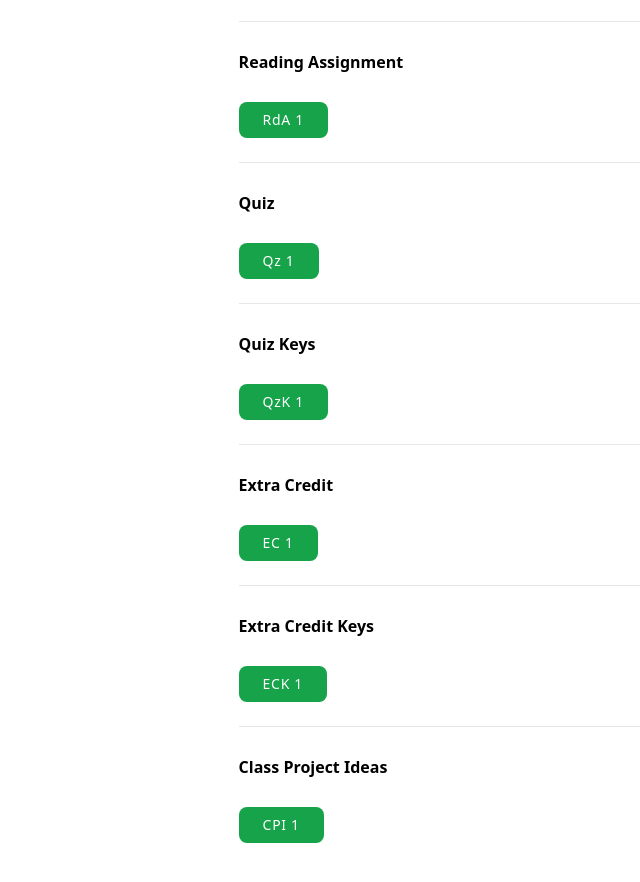
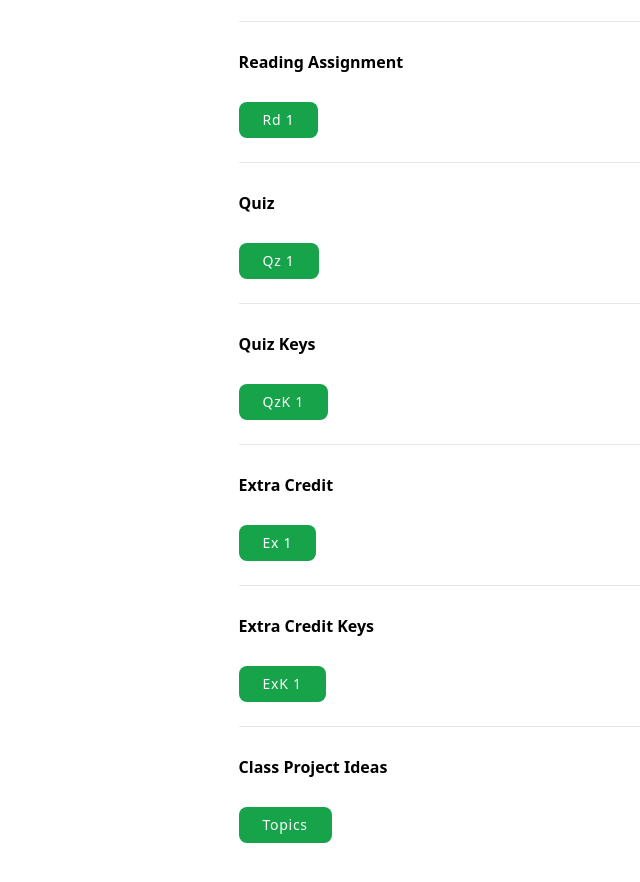
Before and after one commit to fms-faisal/mustofa-mamun-phd-website-basic, a plain HTML site: page src/courses/Econ2110.html in a window 1280 px wide. Shown: the part 4102-4984 px from the top of the page, without its empty margins (211-851 px from the left). Drawn offline with Linux system fonts and the light colour scheme.

Commit message:
changed short forms of assignment section buttons

```diff
--- a/src/courses/Econ2110.html
+++ b/src/courses/Econ2110.html
@@ -439,7 +439,7 @@
                 <p class="leading-loose text-black dark:text-gray-300 font-semibold">Reading Assignment</p>
                 <button
                   class="px-6 py-2 mt-6 text-sm font-medium tracking-wider text-white capitalize transition-colors duration-300 transform bg-green-600 rounded-lg hover:bg-green-500 focus:outline-none focus:ring focus:ring-green-300 focus:ring-opacity-80">
-                  RdA 1
+                  Rd 1
                 </button>
               </div>
               <hr class="my-6 border-gray-200 dark:border-gray-700" />
@@ -465,7 +465,7 @@
                 <p class="leading-loose text-black dark:text-gray-300 font-semibold">Extra Credit</p>
                 <button
                   class="px-6 py-2 mt-6 text-sm font-medium tracking-wider text-white capitalize transition-colors duration-300 transform bg-green-600 rounded-lg hover:bg-green-500 focus:outline-none focus:ring focus:ring-green-300 focus:ring-opacity-80">
-                  EC 1
+                  Ex 1
                 </button>
               </div>
               <hr class="my-6 border-gray-200 dark:border-gray-700" />
@@ -473,7 +473,7 @@
                 <p class="leading-loose text-black dark:text-gray-300 font-semibold">Extra Credit Keys</p>
                 <button
                   class="px-6 py-2 mt-6 text-sm font-medium tracking-wider text-white capitalize transition-colors duration-300 transform bg-green-600 rounded-lg hover:bg-green-500 focus:outline-none focus:ring focus:ring-green-300 focus:ring-opacity-80">
-                  ECK 1
+                  ExK 1
                 </button>
               </div>
               <hr class="my-6 border-gray-200 dark:border-gray-700" />
@@ -481,7 +481,7 @@
                 <p class="leading-loose text-black dark:text-gray-300 font-semibold">Class Project Ideas</p>
                 <button
                   class="px-6 py-2 mt-6 text-sm font-medium tracking-wider text-white capitalize transition-colors duration-300 transform bg-green-600 rounded-lg hover:bg-green-500 focus:outline-none focus:ring focus:ring-green-300 focus:ring-opacity-80">
-                  CPI 1
+                  Topics
                 </button>
               </div>
             </main>
```
